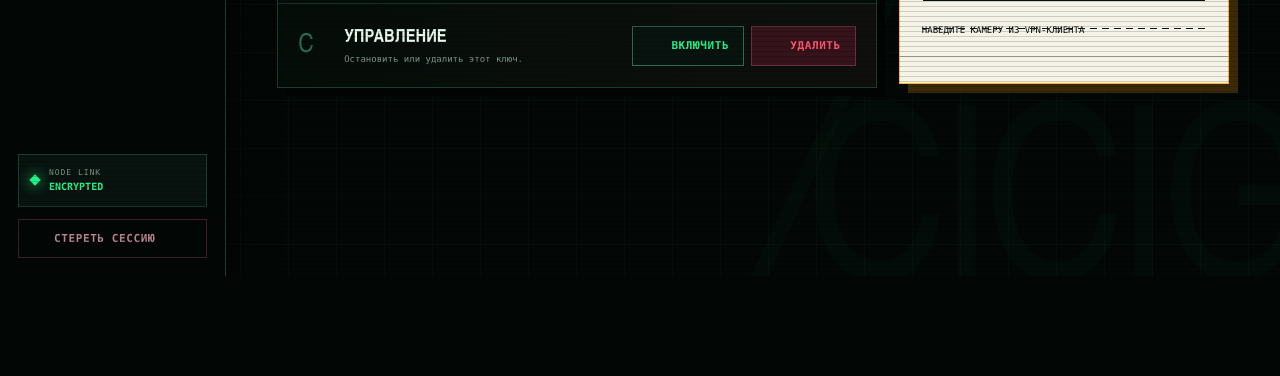
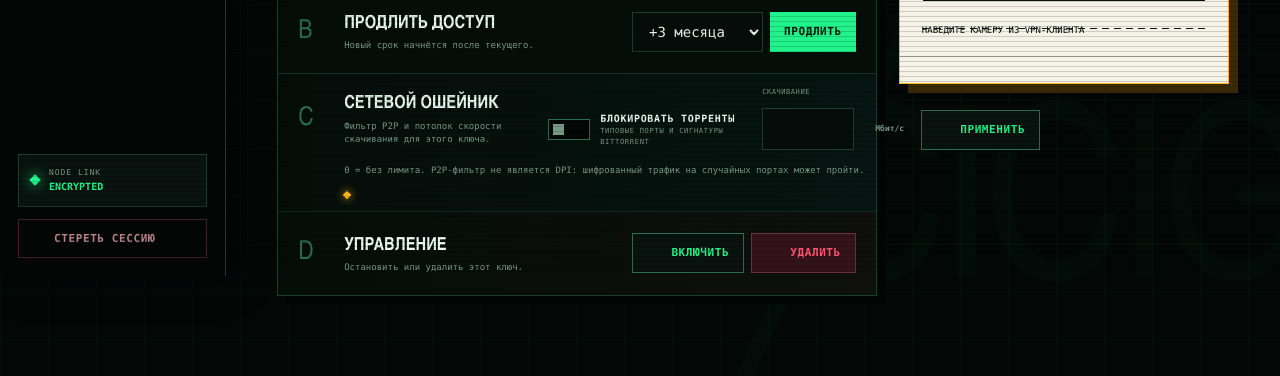
Before and after one commit to oitarho/cicig, a Flask app: template panel/templates/client.html in a window 1280 px wide. Shown: the part 524-900 px from the top of the page. Before the commit the page ends 800 px from the top, so only its background shows below. Run offline with Flask 3, Linux system fonts and the light colour scheme; the template is opened without the code that fills it, so the values that code supplies are empty.

Commit message:
Add per-client P2P and download limits

```diff
--- a/panel/app.py
+++ b/panel/app.py
@@ -1,5 +1,6 @@
 from __future__ import annotations
 
+import ipaddress
 import json
 import os
 import re
@@ -25,6 +26,8 @@ DB_FILE = DATA_DIR / "cicig.db"
 STATUS_FILE = CONTROL_DIR / "status.json"
 UPDATE_REQUEST_FILE = CONTROL_DIR / "update.request"
 UPDATE_STATUS_FILE = CONTROL_DIR / "update-status.json"
+NETWORK_POLICY_DIR = CONTROL_DIR / "network-policies"
+NETWORK_POLICY_STATUS_FILE = CONTROL_DIR / "network-policy-status.json"
 LOGIN_ATTEMPTS = 5
 LOGIN_WINDOW_SECONDS = 15 * 60
 SERVICES = {
@@ -62,10 +65,24 @@ def db_connection() -> sqlite3.Connection:
         client_id TEXT NOT NULL,
         expires_at TEXT,
         note TEXT NOT NULL DEFAULT '',
+        p2p_blocked INTEGER NOT NULL DEFAULT 0,
+        download_limit_mbps INTEGER NOT NULL DEFAULT 0,
         created_at TEXT NOT NULL,
         PRIMARY KEY(service, client_id)
         )"""
     )
+    columns = {
+        str(row["name"])
+        for row in connection.execute("PRAGMA table_info(client_meta)").fetchall()
+    }
+    if "p2p_blocked" not in columns:
+        connection.execute(
+            "ALTER TABLE client_meta ADD COLUMN p2p_blocked INTEGER NOT NULL DEFAULT 0"
+        )
+    if "download_limit_mbps" not in columns:
+        connection.execute(
+            "ALTER TABLE client_meta ADD COLUMN download_limit_mbps INTEGER NOT NULL DEFAULT 0"
+        )
     connection.commit()
     return connection
 
@@ -93,6 +110,69 @@ def delete_client_meta(service: str, client_id: str) -> None:
     with db_connection() as connection:
         connection.execute("DELETE FROM client_meta WHERE service=? AND client_id=?", (service, client_id))
         connection.commit()
+
+
+def client_ipv4(address: str) -> str:
+    """Return a normalized client IPv4 address safe for firewall and tc rules."""
+    candidate = str(address or "").split(",", 1)[0].strip().split("/", 1)[0]
+    parsed = ipaddress.ip_address(candidate)
+    if parsed.version != 4:
+        raise ValueError("client has no IPv4 address")
+    return str(parsed)
+
+
+def save_client_network_settings(
+    service: str, client_id: str, p2p_blocked: bool, download_limit_mbps: int
+) -> None:
+    with db_connection() as connection:
+        connection.execute(
+            """INSERT INTO client_meta(
+                service,client_id,expires_at,note,p2p_blocked,download_limit_mbps,created_at
+            ) VALUES(?,?,?,?,?,?,?) ON CONFLICT(service,client_id) DO UPDATE SET
+                p2p_blocked=excluded.p2p_blocked,
+                download_limit_mbps=excluded.download_limit_mbps""",
+            (
+                service,
+                client_id,
+                None,
+                "",
+                int(p2p_blocked),
+                download_limit_mbps,
+                datetime.now(timezone.utc).isoformat(),
+            ),
+        )
+        connection.commit()
+
+
+def network_policy_path(service: str, client_id: str) -> Path:
+    if service not in SERVICES or not safe_client_id(client_id):
+        raise ValueError("invalid policy identity")
+    return NETWORK_POLICY_DIR / f"{service}--{client_id}.policy"
+
+
+def write_network_policy(
+    service: str,
+    client_id: str,
+    address: str,
+    p2p_blocked: bool,
+    download_limit_mbps: int,
+) -> None:
+    ip = client_ipv4(address)
+    NETWORK_POLICY_DIR.mkdir(parents=True, exist_ok=True)
+    target = network_policy_path(service, client_id)
+    temporary = target.with_suffix(".tmp")
+    temporary.write_text(
+        f"active|{ip}|{int(p2p_blocked)}|{download_limit_mbps}\n",
+        encoding="ascii",
+    )
+    temporary.replace(target)
+
+
+def remove_network_policy(service: str, client_id: str) -> None:
+    try:
+        network_policy_path(service, client_id).unlink()
+    except FileNotFoundError:
+        pass
 
 
 def parse_datetime(value) -> datetime | None:
@@ -196,6 +276,13 @@ def clients_for(service: str) -> list[dict]:
         client["connection"] = connection
         client["subscription"] = subscription
         client["note"] = metadata.get("note", "")
+        client["p2p_blocked"] = bool(metadata.get("p2p_blocked", 0))
+        try:
+            client["download_limit_mbps"] = max(
+                0, int(metadata.get("download_limit_mbps", 0))
+            )
+        except (TypeError, ValueError):
+            client["download_limit_mbps"] = 0
     return clients
 
 
@@ -287,6 +374,26 @@ def current_update_state() -> dict:
         current["running"] = True
         current["result"] = update_state["result"] or "Запрос ожидает изолированный контроллер."
     return current
+
+
+def current_network_policy_state() -> dict:
+    default = {
+        "state": "pending",
+        "message": "Контроллер ещё не прислал отметку.",
+        "updated_at": "",
+    }
+    try:
+        saved = json.loads(NETWORK_POLICY_STATUS_FILE.read_text(encoding="utf-8"))
+        state = str(saved.get("state", "pending"))
+        if state not in {"success", "failed", "pending"}:
+            state = "pending"
+        return {
+            "state": state,
+            "message": str(saved.get("message", default["message"]))[:240],
+            "updated_at": str(saved.get("updated_at", ""))[:80],
+        }
+    except (OSError, ValueError, TypeError):
+        return default
 
 
 def auto_update_loop() -> None:
@@ -519,6 +626,7 @@ def client_action(service: str, client_id: str, action: str):
         elif action == "delete":
             api_call(service, "DELETE", f"/wireguard/client/{client_id}")
             delete_client_meta(service, client_id)
+            remove_network_policy(service, client_id)
             flash("Следы заметены: клиент удалён", "success")
         else:
             return "Неизвестное действие", 404
@@ -575,7 +683,58 @@ def client_detail(service: str, client_id: str):
     client = next((item for item in clients_for(service) if str(item.get("id")) == client_id), None)
     if not client:
         return "Такого агента нет в базе", 404
-    return render_template("client.html", client=client, service=service, service_meta=SERVICES[service])
+    return render_template(
+        "client.html",
+        client=client,
+        service=service,
+        service_meta=SERVICES[service],
+        policy_state=current_network_policy_state(),
+    )
+
+
+@app.post("/clients/<service>/<client_id>/network")
+def client_network(service: str, client_id: str):
+    denied = require_login()
+    if denied:
+        return denied
+    if not valid_csrf() or service not in SERVICES or not safe_client_id(client_id):
+        return "Некорректный запрос", 400
+    try:
+        download_limit_mbps = int(request.form.get("download_limit_mbps", "0"))
+    except ValueError:
+        return "Лимит скорости должен быть целым числом", 400
+    if download_limit_mbps < 0 or download_limit_mbps > 1000:
+        return "Лимит скорости должен быть от 0 до 1000 Мбит/с", 400
+    client = next(
+        (item for item in clients_for(service) if str(item.get("id")) == client_id),
+        None,
+    )
+    if not client:
+        return "Такого агента нет в базе", 404
+    p2p_blocked = request.form.get("p2p_blocked") == "on"
+    try:
+        write_network_policy(
+            service,
+            client_id,
+            str(client.get("address", "")),
+            p2p_blocked,
+            download_limit_mbps,
+        )
+        save_client_network_settings(
+            service, client_id, p2p_blocked, download_limit_mbps
+        )
+    except (OSError, ValueError, sqlite3.Error) as exc:
+        app.logger.error("Failed to save client network policy: %s", exc)
+        flash("Сетевой ошейник не застегнулся: проверьте журнал панели", "error")
+    else:
+        speed = (
+            f"до {download_limit_mbps} Мбит/с"
+            if download_limit_mbps
+            else "без лимита"
+        )
+        p2p = "P2P закрыт" if p2p_blocked else "P2P разрешён"
+        flash(f"Сетевой профиль сохранён: {p2p}, скачивание {speed}", "success")
+    return redirect(url_for("client_detail", service=service, client_id=client_id))
 
 
 @app.post("/clients/<service>/<client_id>/extend")
--- a/panel/static/style.css
+++ b/panel/static/style.css
@@ -367,6 +367,21 @@ dialog { color: var(--text); }
 .inline-form { display: flex; align-items: center; gap: 7px; }
 .inline-form select { min-height: 40px; }
 .inline-form button:not(.secondary-action):not(.danger-action) { min-height: 40px; padding: 10px 14px; background: var(--acid); color: #00180b; }
+.network-zone { background: linear-gradient(90deg, transparent, rgb(22 217 207 / 4%)); }
+.network-policy-form { display: grid; grid-template-columns: minmax(205px, 1fr) 150px auto; align-items: end; gap: 9px; }
+.policy-switch { min-height: 42px; }
+.speed-limit-field { display: grid; grid-template-columns: 1fr auto; align-items: center; min-width: 150px; }
+.speed-limit-field > span { grid-column: 1/-1; margin-bottom: 4px; color: var(--muted); font-size: 7px; letter-spacing: .08em; text-transform: uppercase; }
+.speed-limit-field input { width: 92px; min-height: 38px; }
+.speed-limit-field b { padding: 0 8px; color: var(--muted); font-size: 8px; }
+.network-policy-form .secondary-action { min-height: 40px; white-space: nowrap; }
+.policy-disclaimer, .policy-sync { grid-column: 2/4; margin: -4px 0 0; color: var(--muted); font-size: 7px; line-height: 1.5; }
+.policy-sync { display: flex; align-items: center; gap: 7px; margin-top: 0; color: var(--dim); }
+.policy-sync i { width: 6px; height: 6px; background: var(--amber); box-shadow: 0 0 8px var(--amber); transform: rotate(45deg); }
+.policy-sync.success { color: var(--acid); }
+.policy-sync.success i { background: var(--acid); box-shadow: 0 0 8px var(--acid); }
+.policy-sync.failed { color: var(--danger); }
+.policy-sync.failed i { background: var(--danger); box-shadow: 0 0 8px var(--danger); }
 .danger-zone { background: linear-gradient(90deg, transparent, rgb(255 84 112 / 4%)); }
 .qr-sheet { position: relative; border: 1px solid var(--amber); background: #f5f2e8; color: #06100b; box-shadow: 9px 9px 0 var(--amber-dark); }
 .qr-sheet::before, .qr-sheet::after { content: ""; position: absolute; left: 22px; right: 22px; height: 1px; background: repeating-linear-gradient(90deg, #0b1711 0 7px, transparent 7px 12px); }
@@ -551,6 +566,8 @@ dialog { color: var(--text); }
   .control-bay > section { grid-template-columns: 28px 1fr; padding: 14px; }
   .control-bay > section > :last-child { grid-column: 2; justify-self: start; }
   .inline-form { flex-wrap: wrap; }
+  .network-policy-form, .policy-disclaimer, .policy-sync { grid-column: 2; width: 100%; }
+  .network-policy-form { grid-template-columns: minmax(190px, 1fr) 150px auto; }
   .system-head { align-items: start; }
   .system-stamp { min-width: 115px; }
   .system-stamp strong { font-size: 32px; }
@@ -586,6 +603,9 @@ dialog { color: var(--text); }
   .state-tag.large { justify-self: start; }
   .system-stamp { display: none; }
   .qr-sheet { width: 100%; }
+  .network-policy-form { grid-template-columns: 1fr; align-items: stretch; }
+  .network-policy-form .secondary-action { width: 100%; }
+  .speed-limit-field { justify-content: start; }
   .gate-status span:last-child { display: none; }
 }
 
--- a/panel/templates/client.html
+++ b/panel/templates/client.html
@@ -27,7 +27,9 @@
         <div><dt>02 / Срок доступа</dt><dd>{{ client.expires_label }}</dd></div>
         <div><dt>03 / Создан</dt><dd>{{ client.created_label }}</dd></div>
         <div><dt>04 / Трафик RX / TX</dt><dd>{{ client.transfer_rx_h }} / {{ client.transfer_tx_h }}</dd></div>
-        <div class="full"><dt>05 / Public key</dt><dd><code>{{ client.publicKey }}</code></dd></div>
+        <div><dt>05 / P2P-фильтр</dt><dd>{{ 'Торренты закрыты' if client.p2p_blocked else 'Торренты разрешены' }}</dd></div>
+        <div><dt>06 / Скорость скачивания</dt><dd>{{ (client.download_limit_mbps ~ ' Мбит/с') if client.download_limit_mbps else 'Без лимита' }}</dd></div>
+        <div class="full"><dt>07 / Public key</dt><dd><code>{{ client.publicKey }}</code></dd></div>
       </dl>
 
       <div class="control-bay">
@@ -43,8 +45,31 @@
             <button>Продлить</button>
           </form>
         </section>
+        <section class="network-zone">
+          <span class="control-index">C</span>
+          <div>
+            <h2>Сетевой ошейник</h2>
+            <p>Фильтр P2P и потолок скорости скачивания для этого ключа.</p>
+          </div>
+          <form class="network-policy-form" method="post" action="{{ url_for('client_network', service=service, client_id=client.id) }}">
+            <input type="hidden" name="csrf" value="{{ session.csrf }}">
+            <label class="switch-line policy-switch">
+              <input type="checkbox" name="p2p_blocked" {% if client.p2p_blocked %}checked{% endif %}>
+              <span class="switch-ui" aria-hidden="true"></span>
+              <span><b>Блокировать торренты</b><small>Типовые порты и сигнатуры BitTorrent</small></span>
+            </label>
+            <label class="speed-limit-field">
+              <span>Скачивание</span>
+              <input name="download_limit_mbps" type="number" inputmode="numeric" min="0" max="1000" step="1" value="{{ client.download_limit_mbps }}" required>
+              <b>Мбит/с</b>
+            </label>
+            <button class="secondary-action"><svg class="lucide-icon" aria-hidden="true"><use href="{{ url_for('static', filename='lucide.svg') }}#icon-save"></use></svg> Применить</button>
+          </form>
+          <p class="policy-disclaimer">0 = без лимита. P2P-фильтр не является DPI: шифрованный трафик на случайных портах может пройти.</p>
+          <p class="policy-sync {{ policy_state.state }}"><i></i>{{ policy_state.message }}{% if policy_state.updated_at %} · {{ policy_state.updated_at }}{% endif %}</p>
+        </section>
         <section class="danger-zone">
-          <span class="control-index">C</span><div><h2>Управление</h2><p>Остановить или удалить этот ключ.</p></div>
+          <span class="control-index">D</span><div><h2>Управление</h2><p>Остановить или удалить этот ключ.</p></div>
           <div class="inline-form">
             <form method="post" action="{{ url_for('client_action', service=service, client_id=client.id, action='disable' if client.enabled else 'enable') }}">
               <input type="hidden" name="csrf" value="{{ session.csrf }}">
--- a/site/en/index.html
+++ b/site/en/index.html
@@ -105,8 +105,9 @@
         <article class="feature-row"><span class="feature-index">01.1</span><h3>Unified registry</h3><p>WireGuard and AmneziaWG clients, search, connection status, and traffic on one screen.</p><span class="feature-arrow"><svg class="lucide-icon" aria-hidden="true"><use href="../assets/lucide.svg#icon-panel-top"></use></svg></span></article>
         <article class="feature-row"><span class="feature-index">01.2</span><h3>Issue keys</h3><p>Create a client and deliver a ready <code>.conf</code> file or JPEG QR code without exposing internal VPN panels.</p><span class="feature-arrow"><svg class="lucide-icon" aria-hidden="true"><use href="../assets/lucide.svg#icon-key-round"></use></svg></span></article>
         <article class="feature-row"><span class="feature-index">01.3</span><h3>Expiration control</h3><p>Extend, manually disable, or automatically revoke expired access.</p><span class="feature-arrow"><svg class="lucide-icon" aria-hidden="true"><use href="../assets/lucide.svg#icon-calendar-clock"></use></svg></span></article>
-        <article class="feature-row"><span class="feature-index">01.4</span><h3>Domain endpoints</h3><p>Client configurations connect to your domain instead of a hard-coded IP address.</p><span class="feature-arrow"><svg class="lucide-icon" aria-hidden="true"><use href="../assets/lucide.svg#icon-globe-2"></use></svg></span></article>
-        <article class="feature-row"><span class="feature-index">01.5</span><h3>Full-system updates</h3><p>Update the code and containers manually or automatically while preserving keys and data.</p><span class="feature-arrow"><svg class="lucide-icon" aria-hidden="true"><use href="../assets/lucide.svg#icon-refresh-cw"></use></svg></span></article>
+        <article class="feature-row"><span class="feature-index">01.4</span><h3>Network restrictions</h3><p>P2P filtering and an individual download speed limit for every VPN key.</p><span class="feature-arrow"><svg class="lucide-icon" aria-hidden="true"><use href="../assets/lucide.svg#icon-lock-keyhole"></use></svg></span></article>
+        <article class="feature-row"><span class="feature-index">01.5</span><h3>Domain endpoints</h3><p>Client configurations connect to your domain instead of a hard-coded IP address.</p><span class="feature-arrow"><svg class="lucide-icon" aria-hidden="true"><use href="../assets/lucide.svg#icon-globe-2"></use></svg></span></article>
+        <article class="feature-row"><span class="feature-index">01.6</span><h3>Full-system updates</h3><p>Update the code and containers manually or automatically while preserving keys and data.</p><span class="feature-arrow"><svg class="lucide-icon" aria-hidden="true"><use href="../assets/lucide.svg#icon-refresh-cw"></use></svg></span></article>
       </div>
     </section>
 
--- a/site/index.html
+++ b/site/index.html
@@ -105,8 +105,9 @@
         <article class="feature-row"><span class="feature-index">01.1</span><h3>Единый реестр</h3><p>WireGuard и AmneziaWG-клиенты, поиск, статусы подключения и трафик на одном экране.</p><span class="feature-arrow"><svg class="lucide-icon" aria-hidden="true"><use href="assets/lucide.svg#icon-panel-top"></use></svg></span></article>
         <article class="feature-row"><span class="feature-index">01.2</span><h3>Выдача ключей</h3><p>Создание клиента, готовый файл <code>.conf</code> и JPEG QR-код без доступа к внутренним VPN-панелям.</p><span class="feature-arrow"><svg class="lucide-icon" aria-hidden="true"><use href="assets/lucide.svg#icon-key-round"></use></svg></span></article>
         <article class="feature-row"><span class="feature-index">01.3</span><h3>Контроль сроков</h3><p>Продление, ручное отключение и автоматическая блокировка просроченного доступа.</p><span class="feature-arrow"><svg class="lucide-icon" aria-hidden="true"><use href="assets/lucide.svg#icon-calendar-clock"></use></svg></span></article>
-        <article class="feature-row"><span class="feature-index">01.4</span><h3>Домен в конфигах</h3><p>Клиенты подключаются к вашему домену, а не к жёстко записанному IP-адресу.</p><span class="feature-arrow"><svg class="lucide-icon" aria-hidden="true"><use href="assets/lucide.svg#icon-globe-2"></use></svg></span></article>
-        <article class="feature-row"><span class="feature-index">01.5</span><h3>Обновление системы</h3><p>Ручное или автоматическое обновление кода и контейнеров с сохранением ключей и данных.</p><span class="feature-arrow"><svg class="lucide-icon" aria-hidden="true"><use href="assets/lucide.svg#icon-refresh-cw"></use></svg></span></article>
+        <article class="feature-row"><span class="feature-index">01.4</span><h3>Сетевые ограничения</h3><p>P2P-фильтр и отдельный лимит скорости скачивания для каждого VPN-ключа.</p><span class="feature-arrow"><svg class="lucide-icon" aria-hidden="true"><use href="assets/lucide.svg#icon-lock-keyhole"></use></svg></span></article>
+        <article class="feature-row"><span class="feature-index">01.5</span><h3>Домен в конфигах</h3><p>Клиенты подключаются к вашему домену, а не к жёстко записанному IP-адресу.</p><span class="feature-arrow"><svg class="lucide-icon" aria-hidden="true"><use href="assets/lucide.svg#icon-globe-2"></use></svg></span></article>
+        <article class="feature-row"><span class="feature-index">01.6</span><h3>Обновление системы</h3><p>Ручное или автоматическое обновление кода и контейнеров с сохранением ключей и данных.</p><span class="feature-arrow"><svg class="lucide-icon" aria-hidden="true"><use href="assets/lucide.svg#icon-refresh-cw"></use></svg></span></article>
       </div>
     </section>
 
```
Also changed, not shown: README.en.md (+3 -0 lines), docker-compose.yml (+6 -2 lines), tests/test_security.py (+80 -0 lines), .github/workflows/validate.yml, README.md, 6 other files.
